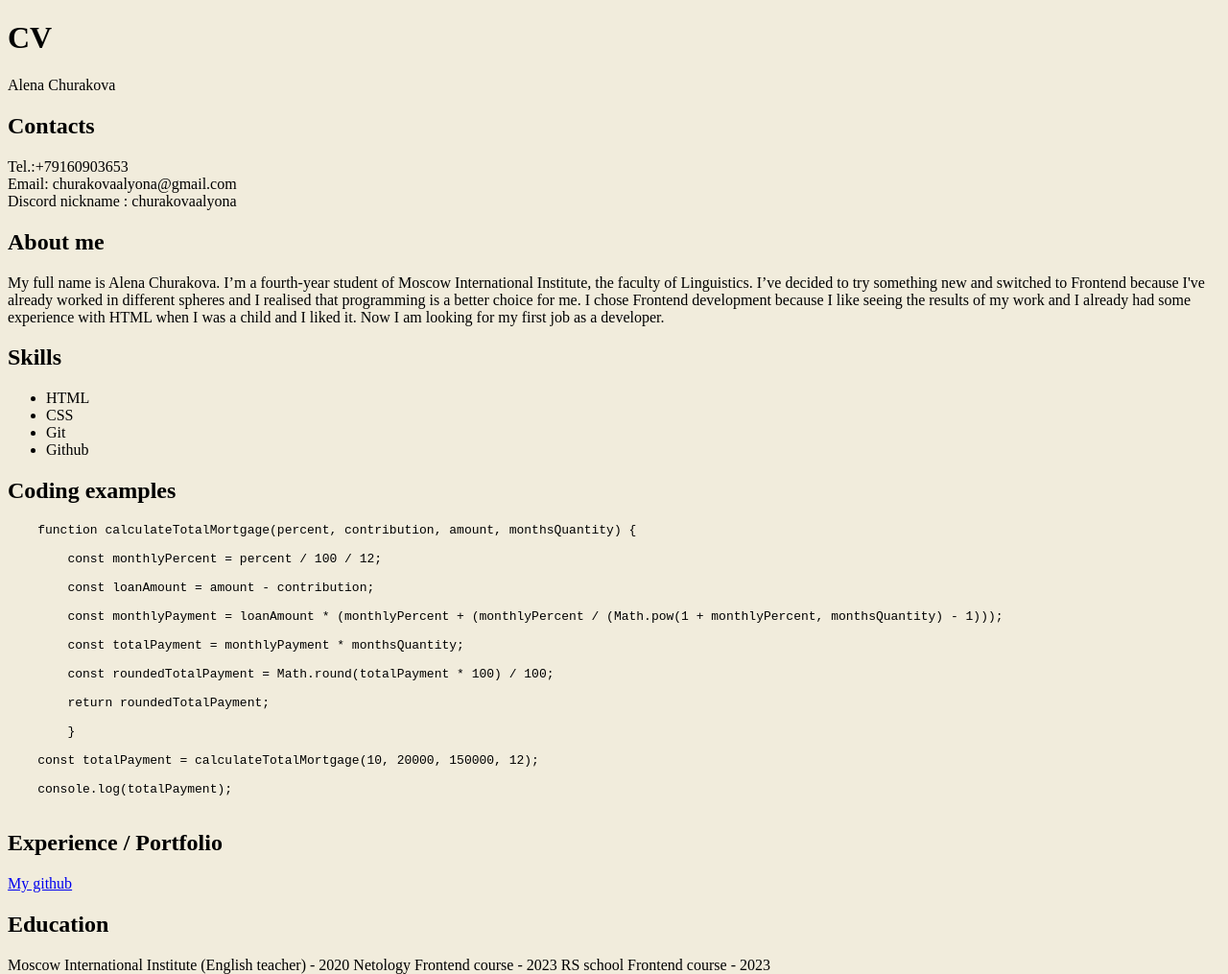
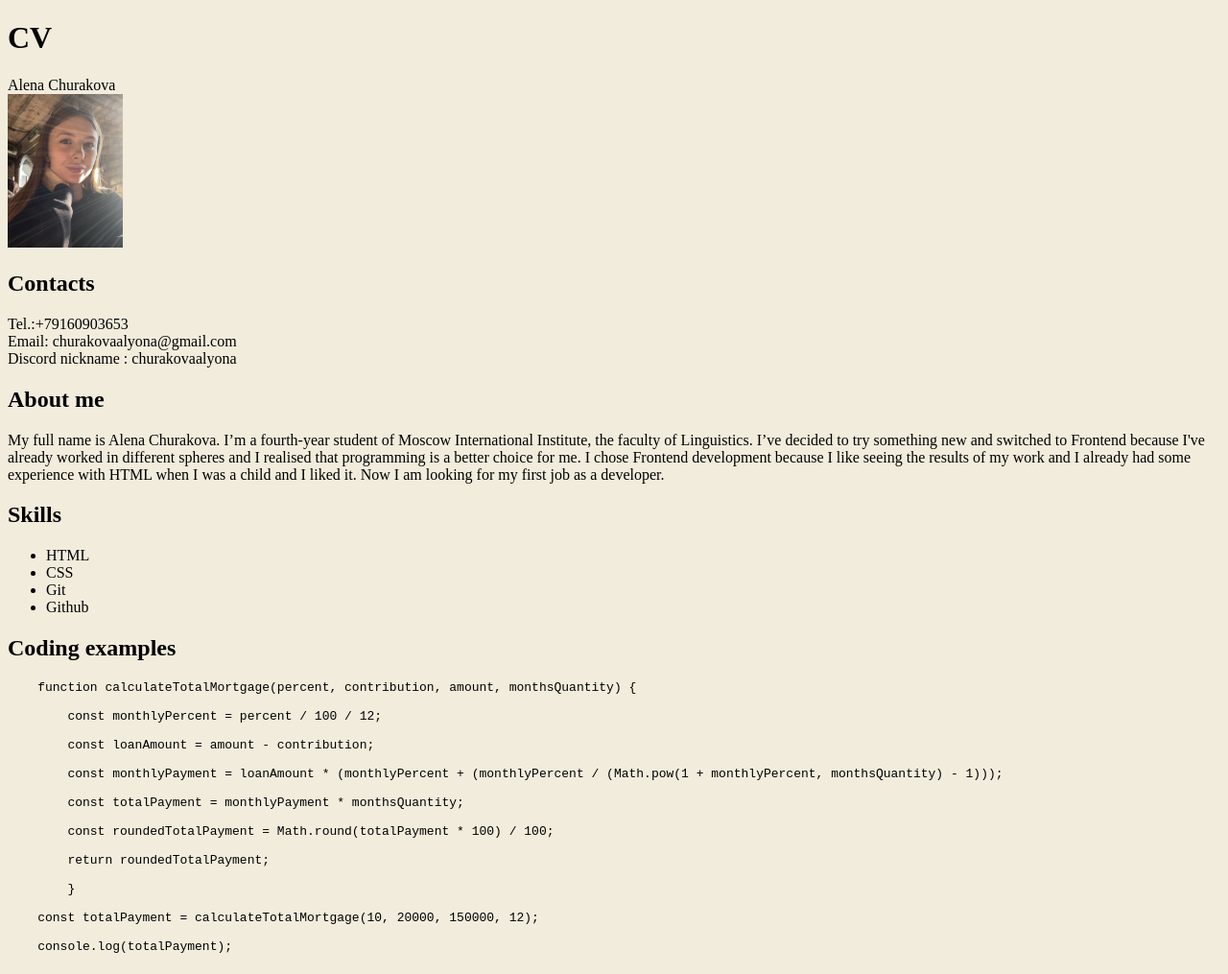
Before and after one commit to churakovaalyona/rsschool-cv1, a plain HTML site: page index.html in a window 1280 px wide. Shown: the top 1015 px of the page at 96% size. Drawn offline with Linux system fonts and the light colour scheme.

Commit message:
feat: added a photo

```diff
--- a/index.html
+++ b/index.html
@@ -11,8 +11,9 @@
 
 <header>
 <h1>CV</h1>
+Alena Churakova<br>
+<img class="photo" src="IMG_5009.jpg" alt="my photo"><br>
 
-Alena Churakova
 </header>
 
 <main>
--- a/style.css
+++ b/style.css
@@ -2,3 +2,9 @@
 body{
     background:#f1ecdc;
 }
+
+
+.photo{
+    width:120px;
+    height:160px;
+}
```
Also changed, not shown: IMG_5009.jpg (added).
